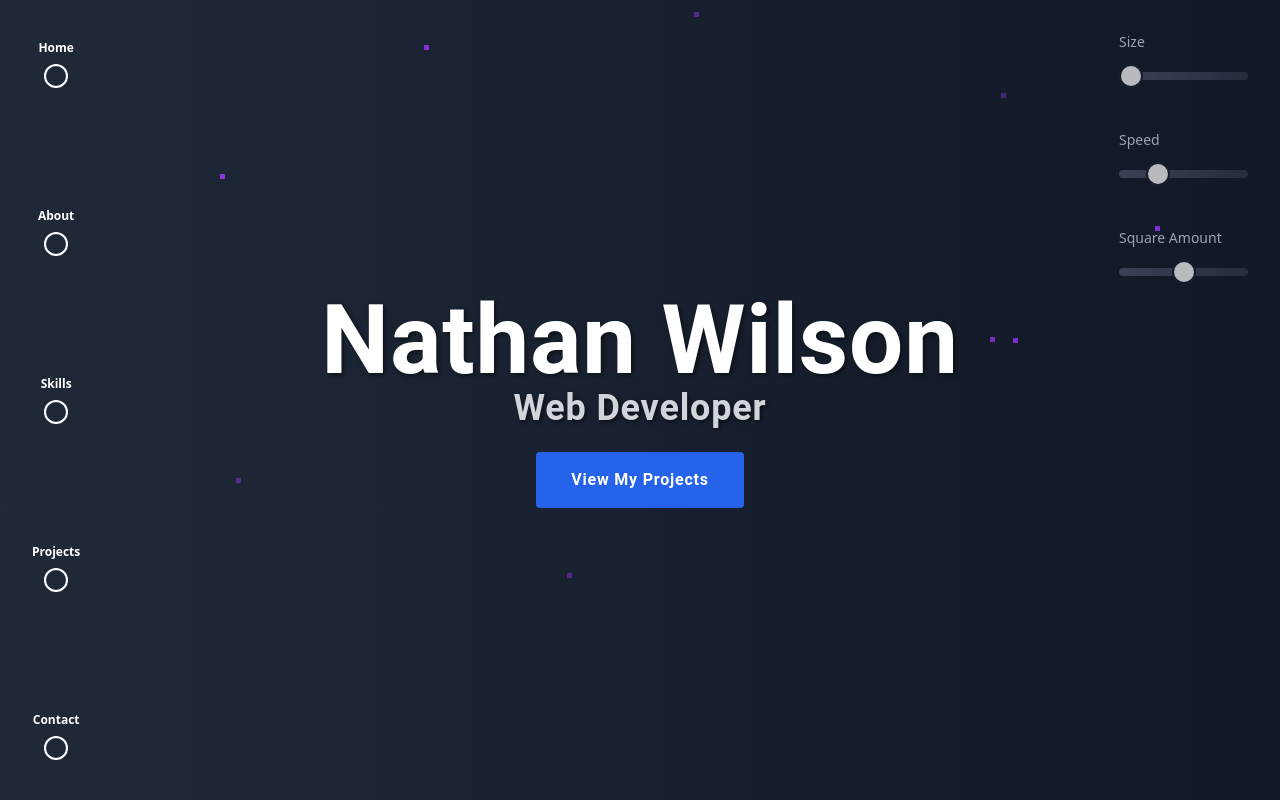
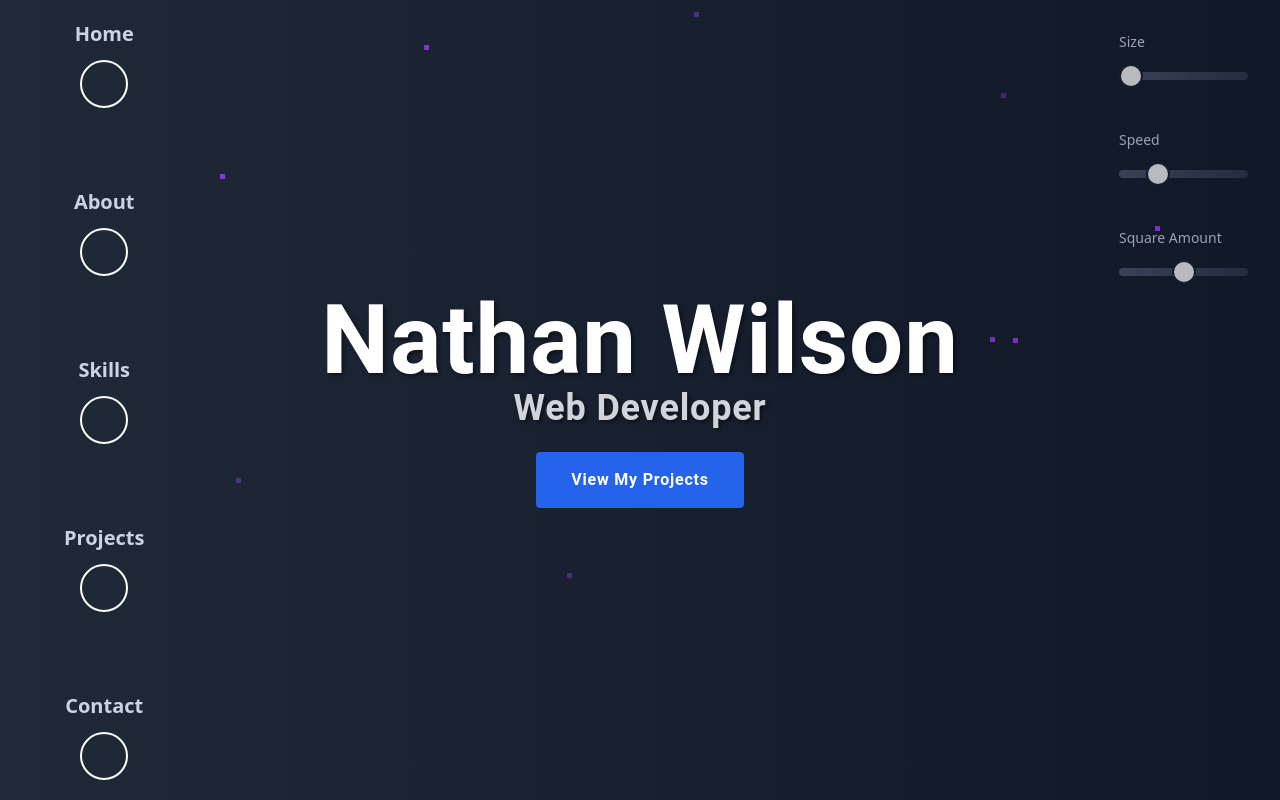
Before and after one commit to nwils000/my-portfolio, a Next.js app: page / in a window 1280 px wide. Built offline with nearby package versions, Linux system fonts and the light colour scheme.

Commit message:
Made navbar responsive

```diff
--- a/components/AboutMe.tsx
+++ b/components/AboutMe.tsx
@@ -41,7 +41,7 @@ const AboutMe = () => {
   return (
     <section
       id="about"
-      className="flex flex-col items-center justify-center min-h-screen gap-10 p-4 mx-auto text-left text-white font-roboto"
+      className="container flex flex-col items-center justify-center min-h-screen gap-10 p-4 mx-auto text-left text-white font-roboto"
     >
       <h2 className="mt-12 mb-5 text-4xl font-semibold text-white">About Me</h2>
       <div
--- a/components/Navbar.tsx
+++ b/components/Navbar.tsx
@@ -21,15 +21,16 @@ const Navbar = () => {
   const navLinks = ["home", "about", "skills", "projects", "contact"];
 
   return (
-    <nav className="fixed top-0 left-0 z-50 h-full p-4 text-white md:p-8">
-      <div className="fixed top-0 right-0 p-4 md:hidden">
-        <button onClick={toggleModal}>
+    <nav className="fixed top-0 left-0 z-50 h-full p-4 text-white md:p-8 lg:p-12 xl:p-16">
+      <div className="fixed top-0 right-0 p-4 md:p-8 lg:p-12 xl:p-16">
+        <button className="md:hidden" onClick={toggleModal}>
           {isOpen ? (
-            <FaTimes className="text-2xl" />
+            <FaTimes className="text-xl md:text-2xl lg:text-3xl xl:text-4xl 2xl:text-5xl" />
           ) : (
-            <FaBars className="text-2xl" />
+            <FaBars className="text-xl md:text-2xl lg:text-3xl xl:text-4xl 2xl:text-5xl" />
           )}
         </button>
+
         {appElement && (
           <Modal
             isOpen={isOpen}
@@ -62,12 +63,12 @@ const Navbar = () => {
             appElement={appElement}
           >
             <div className="flex items-center justify-center h-full">
-              <ul className="flex flex-col items-center list-none">
+              <ul className="flex flex-col items-center space-y-4 list-none md:space-y-6 lg:space-y-8 xl:space-y-10 2xl:space-y-12">
                 {navLinks.map((link, index) => (
-                  <li key={index} className="mb-6">
+                  <li key={index}>
                     <a
                       href={`#${link}`}
-                      className="text-3xl text-white transition-colors duration-300 hover:text-blue-600"
+                      className="text-2xl text-white transition-colors duration-300 hover:text-blue-600 md:text-3xl lg:text-4xl xl:text-5xl 2xl:text-6xl"
                       onClick={toggleModal}
                     >
                       {link.charAt(0).toUpperCase() + link.slice(1)}
@@ -80,17 +81,17 @@ const Navbar = () => {
         )}
       </div>
 
-      <ul className="flex-col items-center justify-center hidden h-full gap-10 space-y-4 md:flex md:gap-20 md:space-y-10">
+      <ul className="flex-col items-center justify-center hidden h-full gap-6 space-y-2 md:flex md:gap-5 md:space-y-4 lg:gap-7 lg:space-y-6 xl:gap-12 xl:space-y-8 2xl:gap-14 2xl:space-y-10">
         {navLinks.map((link, index) => (
           <li key={index}>
             <a
               href={`#${link}`}
-              className="flex flex-col items-center text-white cursor-pointer hover:text-blue-600"
+              className="flex flex-col items-center text-white transition-all duration-300 cursor-pointer group"
             >
-              <span className="mb-2 text-sm font-semibold md:text-xs">
+              <span className="mb-2 text-sm font-semibold transition-all duration-300 text-slate-300 group-hover:text-white md:mb-3 md:text-base lg:text-lg xl:text-xl 2xl:text-2xl">
                 {link.charAt(0).toUpperCase() + link.slice(1)}
               </span>
-              <div className="w-8 h-8 border-2 border-white rounded-full md:w-6 md:h-6"></div>
+              <div className="w-6 h-6 transition-all duration-300 transform border-2 border-white rounded-full circle group-hover:scale-125 md:w-8 md:h-8 lg:w-10 lg:h-10 xl:w-12 xl:h-12 2xl:w-14 2xl:h-14"></div>
             </a>
           </li>
         ))}
```
Also changed, not shown: 1 other file (tests, documents, lock files or other folders).
